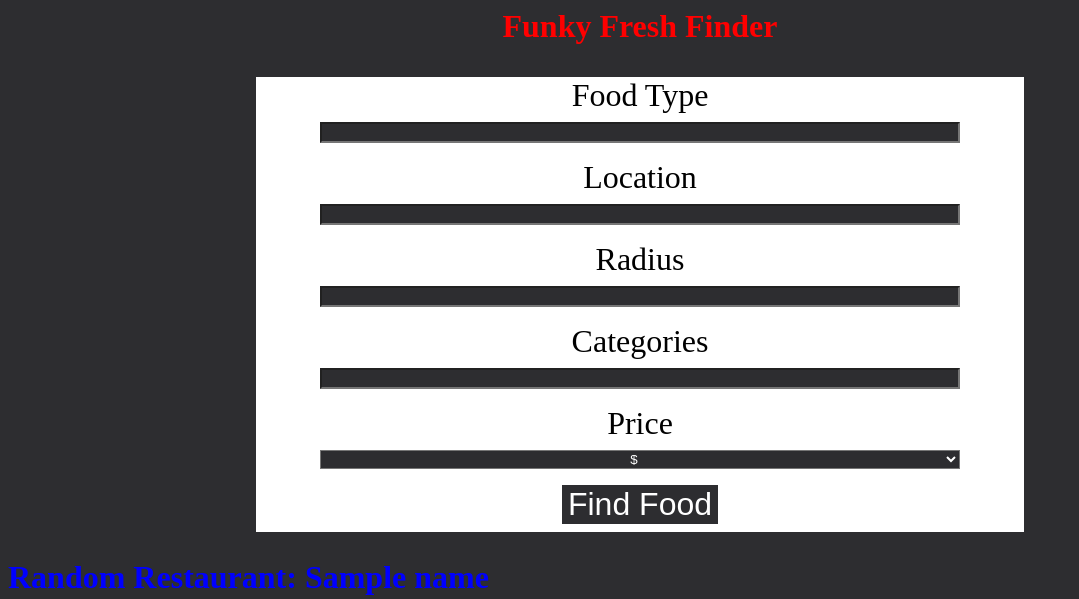
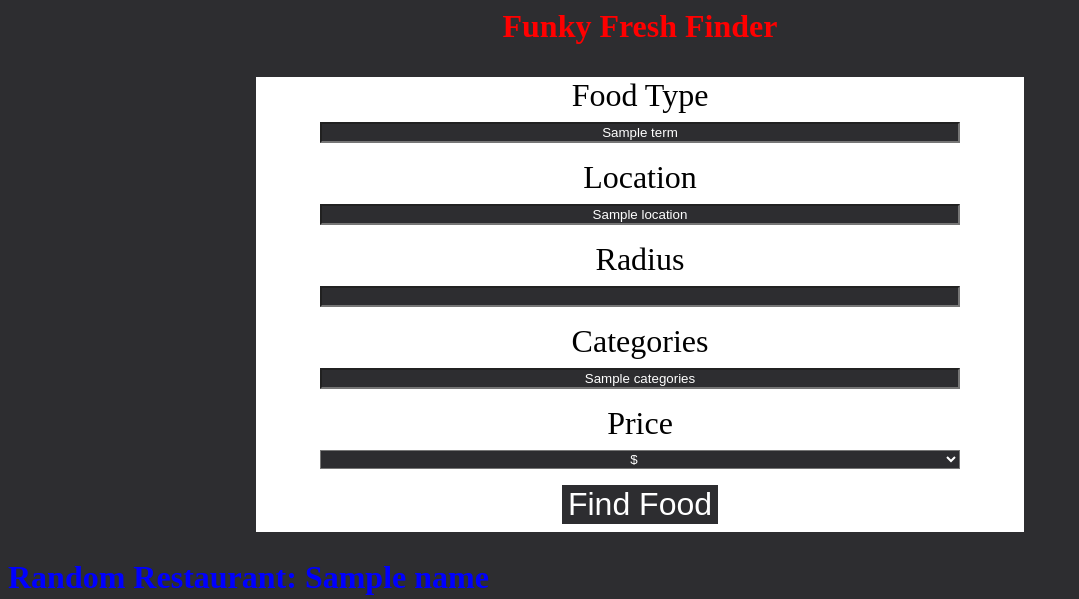
Before and after one commit to estrellafel/pythonProjectCs224, a Flask app: template templates/home.html in a window 1280 px wide. Shown: the top 599 px of the page, without its empty margins (0-1079 px from the left). Run offline with Flask 2, Linux system fonts and the light colour scheme; the template is opened without the code that fills it: most values are stand-ins (such as "Sample title", 1, 10 or a date in 2020); grey boxes marked "Sample" are stand-in pictures.

Commit message:
values now will stay upon submitting form

```diff
--- a/main.py
+++ b/main.py
@@ -27,7 +27,30 @@ def home():
 @app.route('/', methods =["GET", "POST"])
 def get_form():
     # Get input from the form and parse that into a dictionary for the request
-    params, fd = get_params(request.form)
+    params = get_params(request.form)
+
+    fd = Form_Data()
+    if 'term' in params:
+        fd.term = params['term']
+    else:
+        fd.term = ""
+    if 'location' in params:
+        fd.location = params['location']
+    else:
+        fd.location = ""
+    if 'radius' in params:
+        fd.radius = round(params['radius'] / 1609.344)
+    else:
+        fd.radius = ""
+    if 'categories' in params:
+        fd.categories = params['categories']
+    else:
+        fd.categories = ""
+    if 'price' in params:
+        fd.price = params['price']
+    else:
+        fd.price = ""
+
     if params == None:
         return render_template('home.html', error = error, errorMsg = 'Error while parsing user input!')
 
@@ -40,7 +63,7 @@ def get_form():
 
     randBusiness = data['businesses'][randint(0,len(data['businesses']) - 1)]
 
-    return render_template('home.html', error = error, name = randBusiness['name'], imgUrl = randBusiness['image_url'])
+    return render_template('home.html', error = error, name = randBusiness['name'], imgUrl = randBusiness['image_url'], fd = fd)
 
 # Attempts to get dictionary of valid data.
 # If valid data entered will return the dictionary, otherwise returns None
@@ -51,14 +74,6 @@ def get_params(form):
     radius = form.get('radius')
     categories = form.get('categories')
     price = form.get('price')
-
-    # Make the form data object for easy of use in flask
-    form_data = Form_Data()
-    form_data.term = term
-    form_data.location = location
-    form_data.radius = radius
-    form_data.categories = categories
-    form_data.price = price
 
     # Parse unvalidated input and store valid input in params dictionary
     params = {}
@@ -78,7 +93,7 @@ def get_params(form):
     if validate.is_valid_int(price): # If a price range is provided, try to use it
             params['price'] = validate.parse_price(price)
 
-    return params, form_data
+    return params
 
 def general_api():
     response = requests.get(search_api_url, headers=headers, params=params, timeout=10)
--- a/templates/home.html
+++ b/templates/home.html
@@ -10,25 +10,41 @@
                 <label for="term">Food Type</label>
             </div>
             <div class="group">
+                {% if fd %}
+                <input type="text" name="term" id="term" value="{{fd.term}}">
+                {% else %}
                 <input type="text" name="term" id="term">
+                {% endif %}
             </div>
             <div class="group">
                 <label for="location">Location</label>
             </div>
             <div class="group">
+                {% if fd %}
+                <input type="text" name="location" id="location" value="{{fd.location}}">
+                {% else %}
                 <input type="text" name="location" id="location">
+                {% endif %}
             </div>
             <div class="group">
                 <label for="radius">Radius</label>
             </div>
             <div class="group">
+                {% if fd %}
+                <input type="number" name="radius" id="radius" step="any" value="{{fd.radius}}">
+                {% else %}
                 <input type="number" name="radius" id="radius" step="any">
+                {% endif %}
             </div>
             <div class="group">
                 <label for="categories">Categories</label>
             </div>
             <div class="group">
+                {% if fd %}
+                <input type="text" name="categories" id="categories" value="{{fd.categories}}">
+                {% else %}
                 <input type="text" name="categories" id="categories">
+                {% endif %}
             </div>
             <div class="group">
                 <label for="price">Price</label>
--- a/templates/restaurant.html
+++ b/templates/restaurant.html
@@ -4,7 +4,6 @@
         <link rel="stylesheet" href="{{ url_for('static', filename='home.css') }}">
     </head>
     <body>
-        {% if  %}
         <h2 id="rName">{{name}}</h2>
     </body>
 </html>
```
